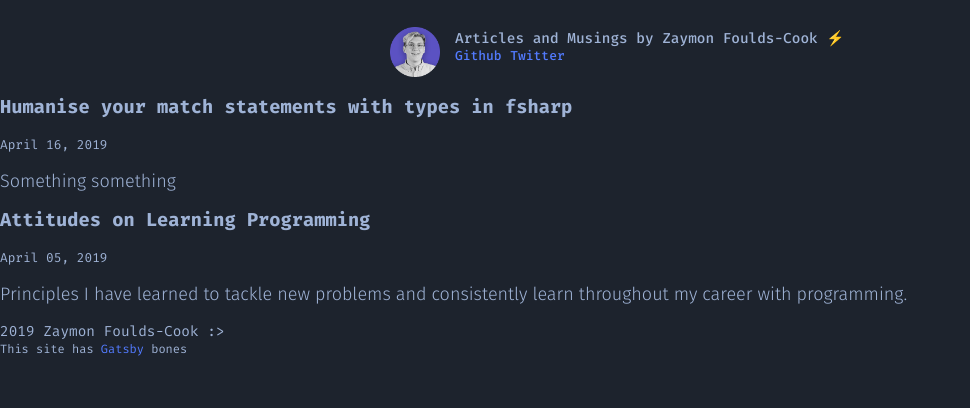
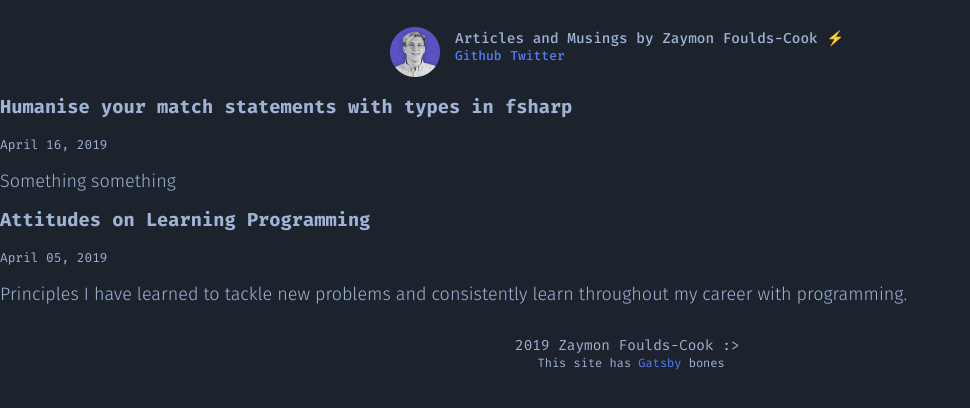
Before and after one commit to ZaymonFC/Zaymon.dev, a Gatsby site: page / in a window 1280 px wide. Shown: the part 58-466 px from the top of the page, without its empty margins (0-970 px from the left). Built offline with nearby package versions, Linux system fonts and the light colour scheme; Gatsby itself is replaced by a stand-in of ours; some packages are replaced by stand-ins of ours; what typography-theme-ocean-beach would draw is missing.

Commit message:
Style footer

```diff
--- a/src/components/layout.js
+++ b/src/components/layout.js
@@ -58,8 +58,9 @@ class Layout extends React.Component {
         <main className="main">{children}</main>
         <footer className="site-footer">
           <span>{new Date().getFullYear()} Zaymon Foulds-Cook :></span>
-          <br/>
-          <span><small>This site has <a href="https://github.com/gatsbyjs/gatsby">Gatsby</a> bones</small></span>
+          <div className="site-footer--lower">
+            <span><small>This site has <a href="https://github.com/gatsbyjs/gatsby">Gatsby</a> bones</small></span>
+          </div>
         </footer>
       </div>
     )
--- a/src/global.css
+++ b/src/global.css
@@ -52,9 +52,19 @@ p {
 }
 
 .site-footer {
+    margin-top: 2rem;
+    margin-left: auto;
+    margin-right: auto;
+    max-width: 250px;
     font-family: 'Fira Mono';
     font-size: 0.9em;
     color: #9fb3d6;
+}
+
+.site-footer--lower {
+    max-width: 205px;
+    margin-left: auto;
+    margin-right: auto;
 }
 
 .site-footer a {
```
